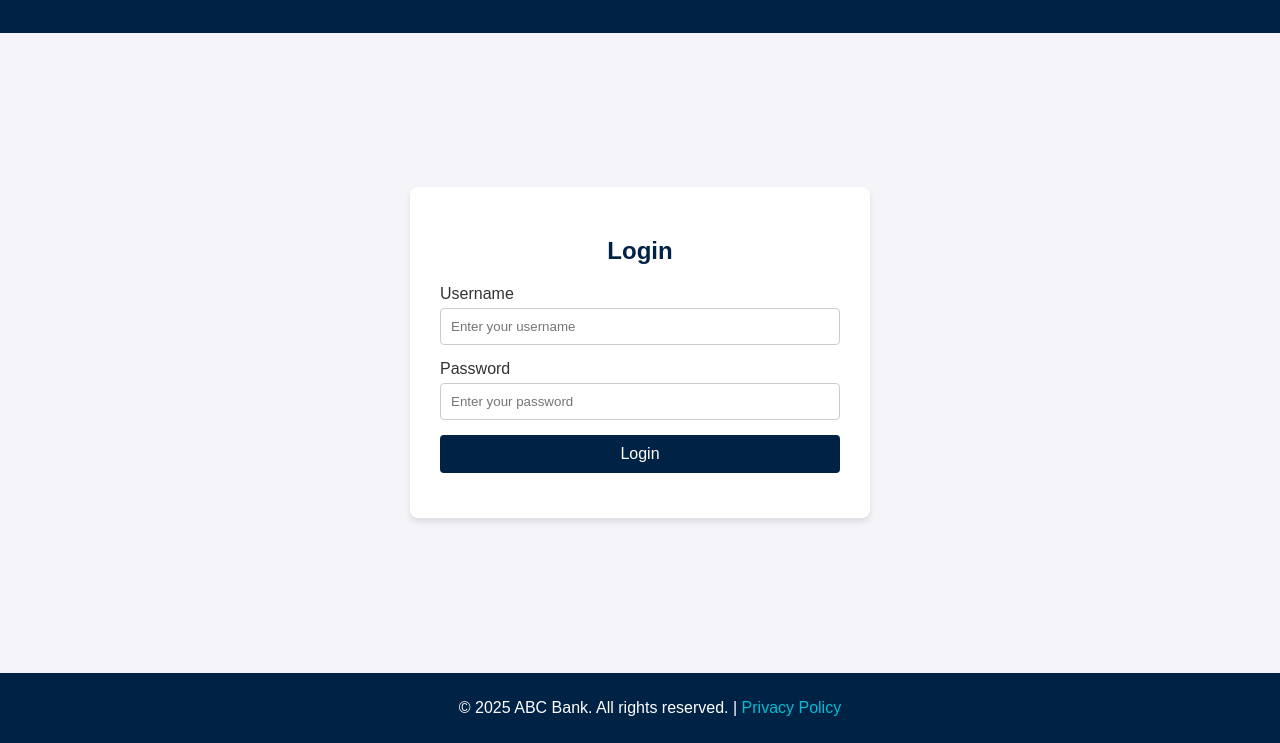
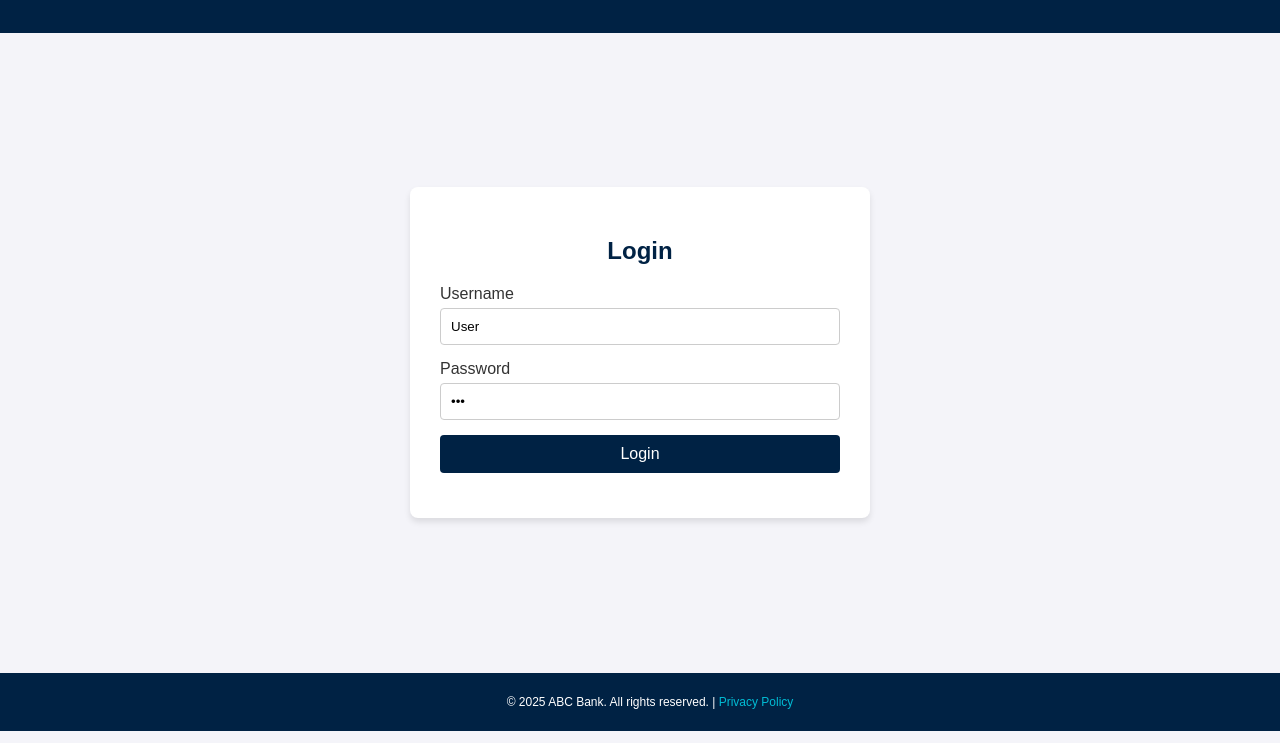
Before and after one commit to ansmish/BankingRedesign, a plain HTML site: page html/index.html in a window 1280 px wide. Shown: the part 121-864 px from the top of the page. Drawn offline with Linux system fonts and the light colour scheme.

Commit message:
Add files via upload

```diff
--- a/html/index.html
+++ b/html/index.html
@@ -6,7 +6,7 @@
     <title>ABC Banking Landing Page</title>
     <style>
         body {
-            font-family: Arial, sans-serif;
+            font-family: 'Microsoft Sans Serif', sans-serif;
             margin: 0;
             padding: 0;
             background-color: #f4f4f9;
@@ -83,6 +83,7 @@
             position: relative;
             bottom: 0;
             width: 100%;
+            font-size: 12px;
         }
 
         .footer a {
@@ -103,11 +104,11 @@
             <form action="logged_in.html" method="get">
                 <div class="form-group">
                     <label for="username">Username</label>
-                    <input type="text" id="username" name="username" placeholder="Enter your username" required>
+                    <input type="text" id="username" name="username" placeholder="Enter your username" value="User" required>
                 </div>
                 <div class="form-group">
                     <label for="password">Password</label>
-                    <input type="password" id="password" name="password" placeholder="Enter your password" required>
+                    <input type="password" id="password" name="password" placeholder="Enter your password" value="123" required>
                 </div>
                 <div class="form-group">
                     <button type="submit">Login</button>
```
